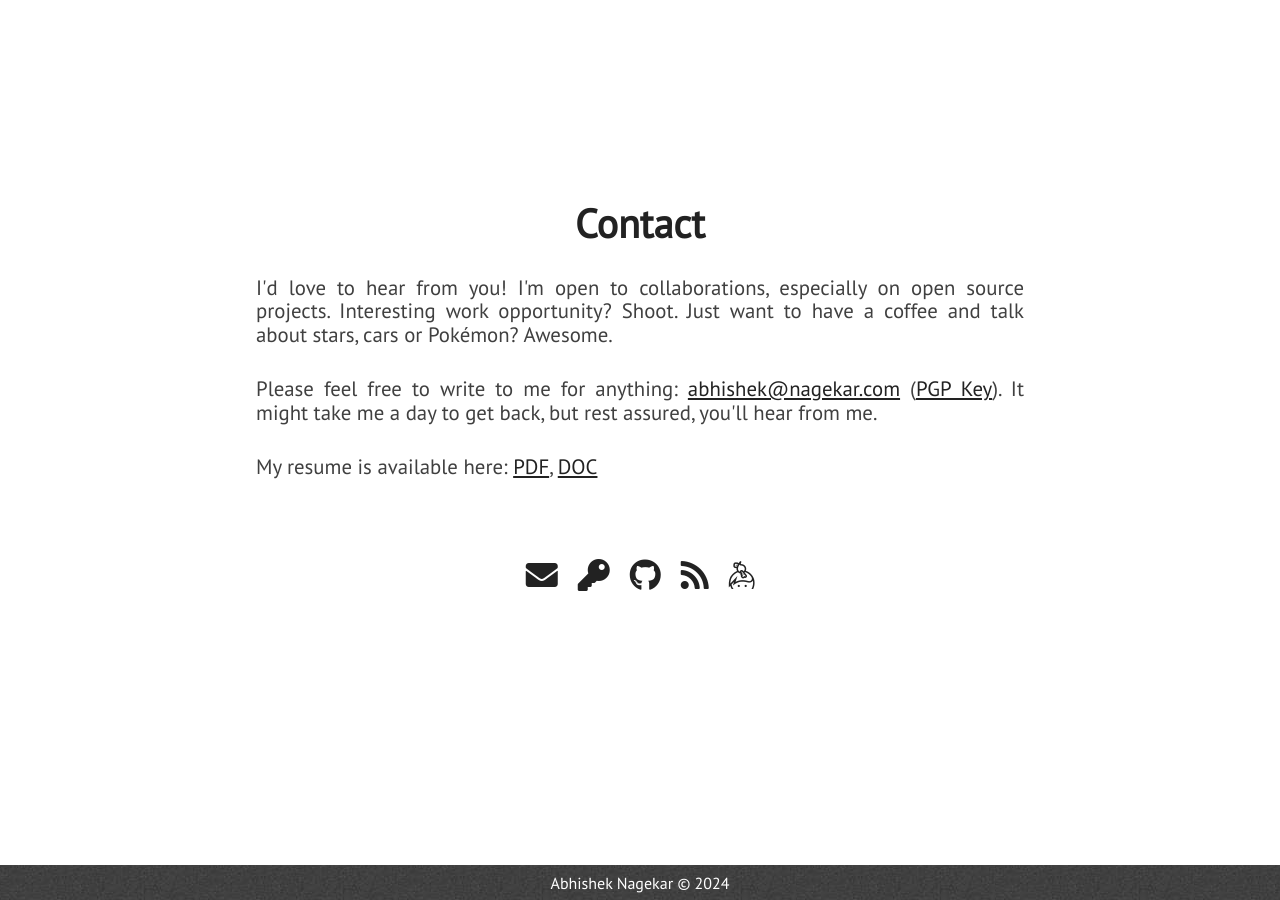
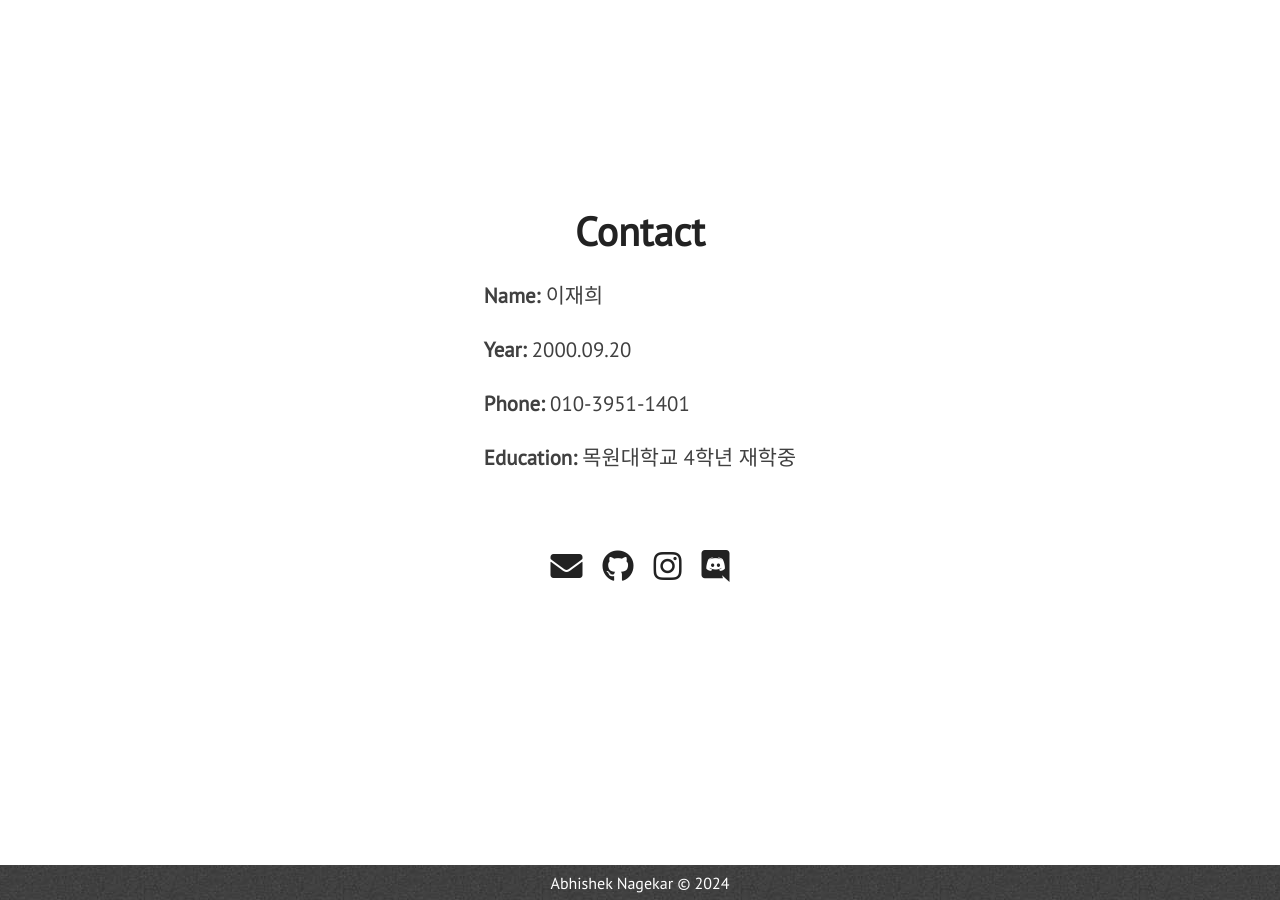
Before and after one commit to EJ-pro/EJ-pro.github.io, a Jekyll site: the page built from index.html, in a window 1280 px wide and 900 px high, scrolled down 5081 px. Built offline with Jekyll 4.4.1, drawn with Linux system fonts in a browser that asks for light colours; nearby versions of some CDN libraries.

Commit message:
extra change

```diff
--- a/_includes/extra.html
+++ b/_includes/extra.html
@@ -1,38 +1,34 @@
 <div class="section-wrapper">
     <section class="section extra" id="extra">
         <div>
-            <div class="section-heading" id="chat-text">Contact</div>
+            <div class="section-heading">Contact</div>
             <p class="paragraph-text justify-text">
-                I'd love to hear from you! I'm open to collaborations, especially on open source projects. Interesting work opportunity? Shoot. Just want to have a coffee and talk about stars, cars or Pokémon? Awesome.
+                <strong>Name:</strong> 이재희
             </p>
             <p class="paragraph-text justify-text">
-                Please feel free to write to me for anything: <a href="mailto:{{ site.email }}">{{ site.email }}</a> (<a href="https://www.nagekar.com/publickey.abhishek@nagekar.com.asc">PGP Key</a>). It might take me a day to get back, but rest assured, you'll hear from me.
+                <strong>Year:</strong> 2000.09.20
             </p>
             <p class="paragraph-text justify-text">
-                My resume is available here: <a href="{{ site.blog_url }}/resume/resume.pdf">PDF</a>, <a href="{{ site.blog_url }}/resume/resume.docx">DOC</a>
+                <strong>Phone:</strong> 010-3951-1401
+            </p>
+            <p class="paragraph-text justify-text">
+                <strong>Education:</strong> 목원대학교 4학년 재학중
             </p>
             <div class="extra-links">
                 <span class="hint--bottom bottom-link" aria-label="Email">
-                    <a href="mailto:{{ site.email }}"><i class="head-icon fas fa-envelope"></i></a>
-                </span>
-                <span class="hint--bottom bottom-link" aria-label="PGP Key">
-                    <a href="https://www.nagekar.com/publickey.abhishek@nagekar.com.asc"><i class="head-icon fas fa-key"></i></a>
+                    <a href="mailto:abhishek@nagekar.com"><i class="head-icon fas fa-envelope"></i></a>
                 </span>
                 <span class="hint--bottom bottom-link" aria-label="GitHub">
-                    <a href="https://github.com/{{ site.github_username }}"><i class="head-icon fab fa-github"></i></a>
+                    <a href="https://github.com/EJ-pro"><i class="head-icon fab fa-github"></i></a>
                 </span>
-                <span class="hint--bottom bottom-link" aria-label="Web Blog">
-                    <a href="{{ site.blog_url }}"><i class="head-icon fas fa-rss"></i></a>
+                <span class="hint--bottom bottom-link" aria-label="Instagram">
+                    <a href="https://www.instagram.com/ej__pro?igsh=ZXA4bGgybGE2bm04"><i
+                            class="head-icon fab fa-instagram"></i></a>
                 </span>
-                <span class="hint--bottom bottom-link" aria-label="Keybase">
-                    <a href="https://keybase.io/{{ site.keybase_username }}"><i class="head-icon fab fa-keybase"></i></a>
+                <span class="hint--bottom bottom-link" aria-label="Discord">
+                    <a href="https://discord.com/users/1079308466922983496"><i
+                            class="head-icon fab fa-discord"></i></a>
                 </span>
-                <!-- <span class="hint--bottom bottom-link" aria-label="Reddit">
-                    <a href="https://www.reddit.com/u/{{ site.reddit_username }}"><i class="head-icon fab fa-reddit"></i></a>
-                </span>
-                <span class="hint--bottom bottom-link" aria-label="Twitter">
-                    <a href="https://twitter.com/{{ site.twitter_username }}"><i class="head-icon fab fa-twitter"></i></a>
-                </span> -->
             </div>
         </div>
     </section>
```
